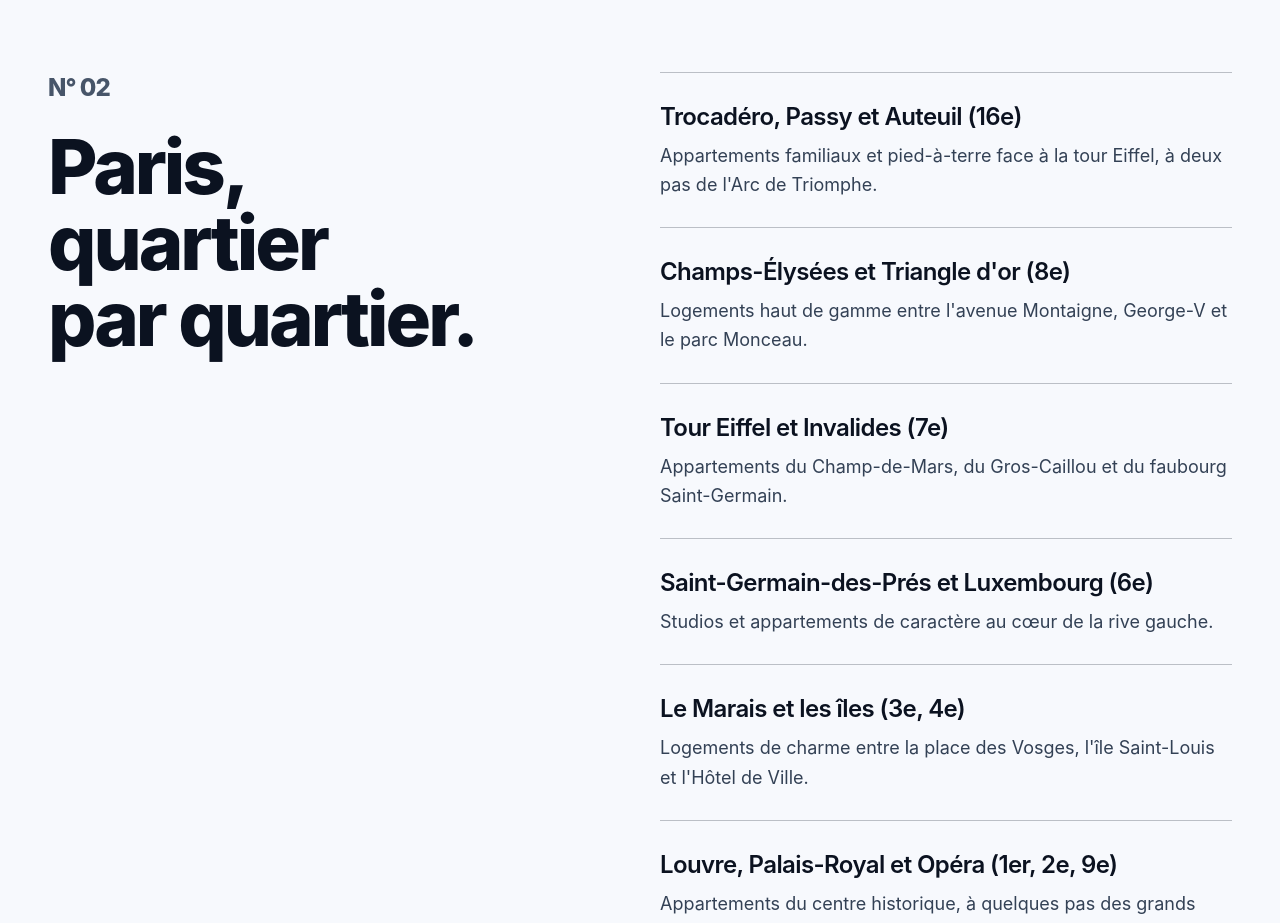
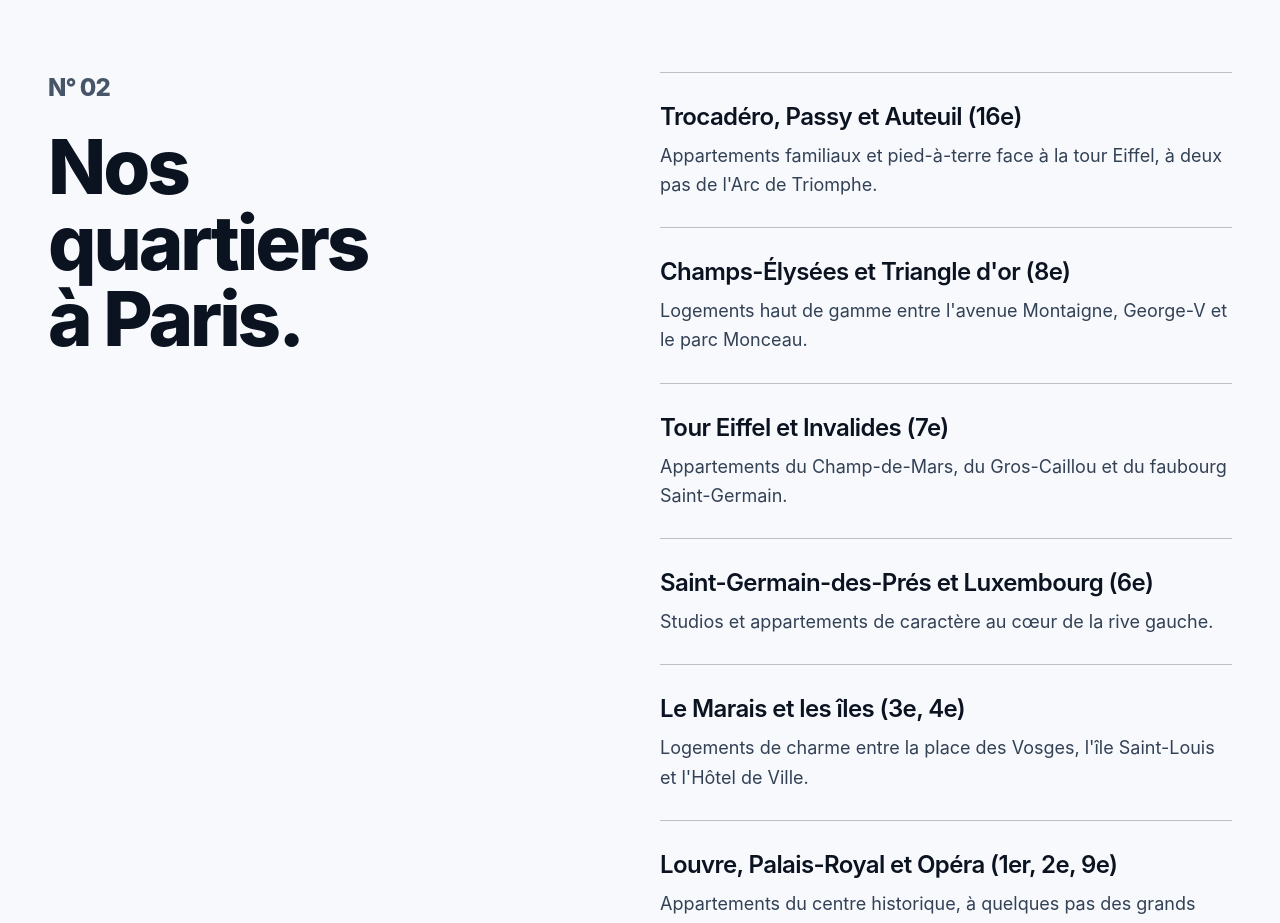
Before and after one commit to makayakevinh00-prog/https-procleanempire-multiservice.manus.space, a Next.js app: page /menage-airbnb in a window 1280 px wide. Shown: the part 3300-4223 px from the top of the page. Built offline with nearby package versions, Linux system fonts and the light colour scheme; no server answers.

Commit message:
Page Ménage Airbnb : « Nos quartiers à Paris »
Co-Authored-By: Claude Fable 5.2 <noreply@anthropic.com>
Claude-Session: https://claude.ai/code/session_015DgQGjExzsKE5FgwAAyu2J

```diff
--- a/app/menage-airbnb/page.tsx
+++ b/app/menage-airbnb/page.tsx
@@ -44,7 +44,7 @@ export default function MenageAirbnbPage() {
           ]
         },
         {
-          heading: "Paris, quartier par quartier.",
+          heading: "Nos quartiers à Paris.",
           items: [
             { title: "Trocadéro, Passy et Auteuil (16e)", text: "Appartements familiaux et pied-à-terre face à la tour Eiffel, à deux pas de l'Arc de Triomphe." },
             { title: "Champs-Élysées et Triangle d'or (8e)", text: "Logements haut de gamme entre l'avenue Montaigne, George-V et le parc Monceau." },
```
